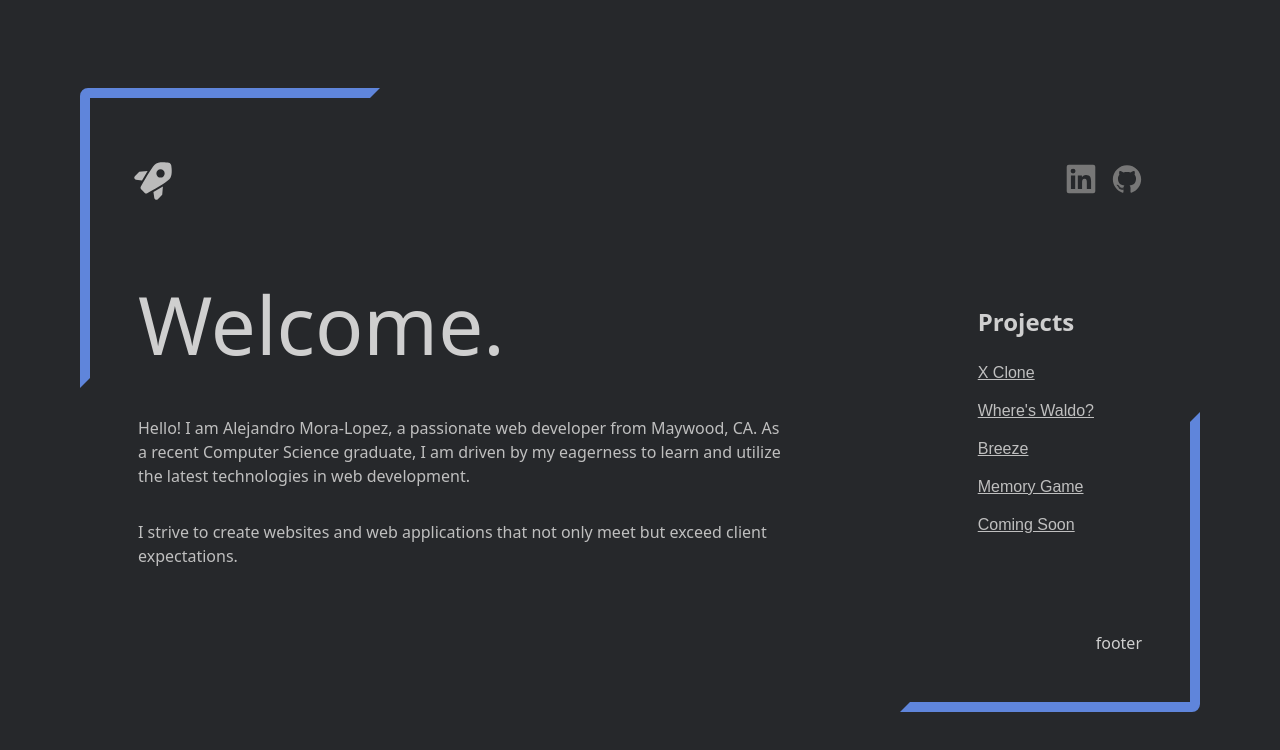
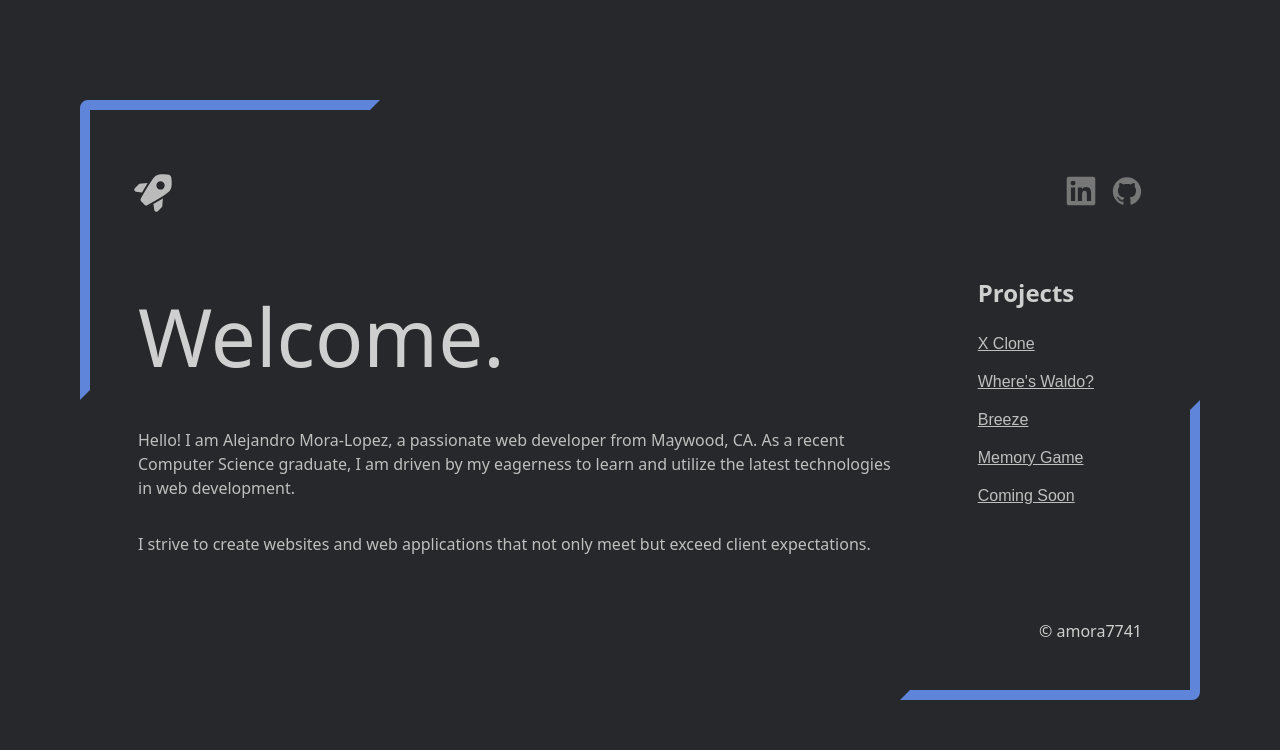
Before and after one commit to amora7741/Portfolio, a React (Vite) app: page / in a window 1280 px wide. Shown: the top 750 px of the page. Built offline with nearby package versions, Linux system fonts and the light colour scheme.

Commit message:
Resize card on smaller screens

```diff
--- a/src/components/Card.jsx
+++ b/src/components/Card.jsx
@@ -40,7 +40,7 @@ const Card = ({ children, cardClass = '' }) => {
             <ProjectList />
           </div>
         </motion.div>
-        <footer>footer</footer>
+        <footer>© amora7741</footer>
       </div>
       <BottomRightBorder />
     </div>
--- a/src/style.scss
+++ b/src/style.scss
@@ -2,6 +2,7 @@ $background-color: #26282b;
 $svg-color: #5f85db;
 $primary-text-color: rgb(207, 207, 207);
 $secondary-text-color: rgb(191, 191, 191);
+$layout-breakpoint-small: 980px;
 
 @mixin flex-display($justify: center, $align: center, $direction: row) {
   display: flex;
@@ -35,6 +36,10 @@ body {
 main {
   @include flex-display();
   min-height: 100vh;
+
+  @media (max-width: $layout-breakpoint-small) {
+    align-items: start;
+  }
 }
 
 .card-wrapper {
@@ -42,10 +47,18 @@ main {
   width: 95%;
   max-width: 1100px;
 
+  @media (max-width: $layout-breakpoint-small) {
+    width: 80%;
+  }
+
   .top-left,
   .bottom-right {
     position: absolute;
     fill: $svg-color;
+
+    @media (max-width: $layout-breakpoint-small) {
+      display: none;
+    }
   }
 
   .top-left {
@@ -68,7 +81,10 @@ main {
   gap: 3rem;
   z-index: 5;
 
-  &-main,
+  @media (max-width: $layout-breakpoint-small) {
+    padding: 1.5rem;
+  }
+
   header {
     @include flex-display(
       $align: center,
@@ -78,12 +94,26 @@ main {
     width: 100%;
   }
 
+  &-main {
+    display: grid;
+    grid-template-areas: 'left left right';
+
+    @media (max-width: $layout-breakpoint-small) {
+      grid-template-areas: 'right' 'left';
+      gap: 1rem;
+    }
+  }
+
   footer {
     align-self: flex-end;
+
+    @media (max-width: $layout-breakpoint-small) {
+      align-self: center;
+    }
   }
 
   .card-main-left {
-    max-width: 65%;
+    grid-area: left;
     line-height: 1.5;
     @include flex-display($align: start, $direction: column);
     gap: 1rem;
@@ -91,6 +121,10 @@ main {
     p {
       color: $secondary-text-color;
     }
+  }
+
+  .card-main-right {
+    grid-area: right;
   }
 }
 
@@ -102,7 +136,13 @@ button {
 .project-list-wrapper {
   @include flex-display($direction: column, $align: start);
   gap: 1rem;
+  margin-left: 2rem;
   padding: 0 3rem;
+
+  @media (max-width: $layout-breakpoint-small) {
+    margin-left: unset;
+    padding: unset;
+  }
 
   .project-list {
     list-style: none;
```
